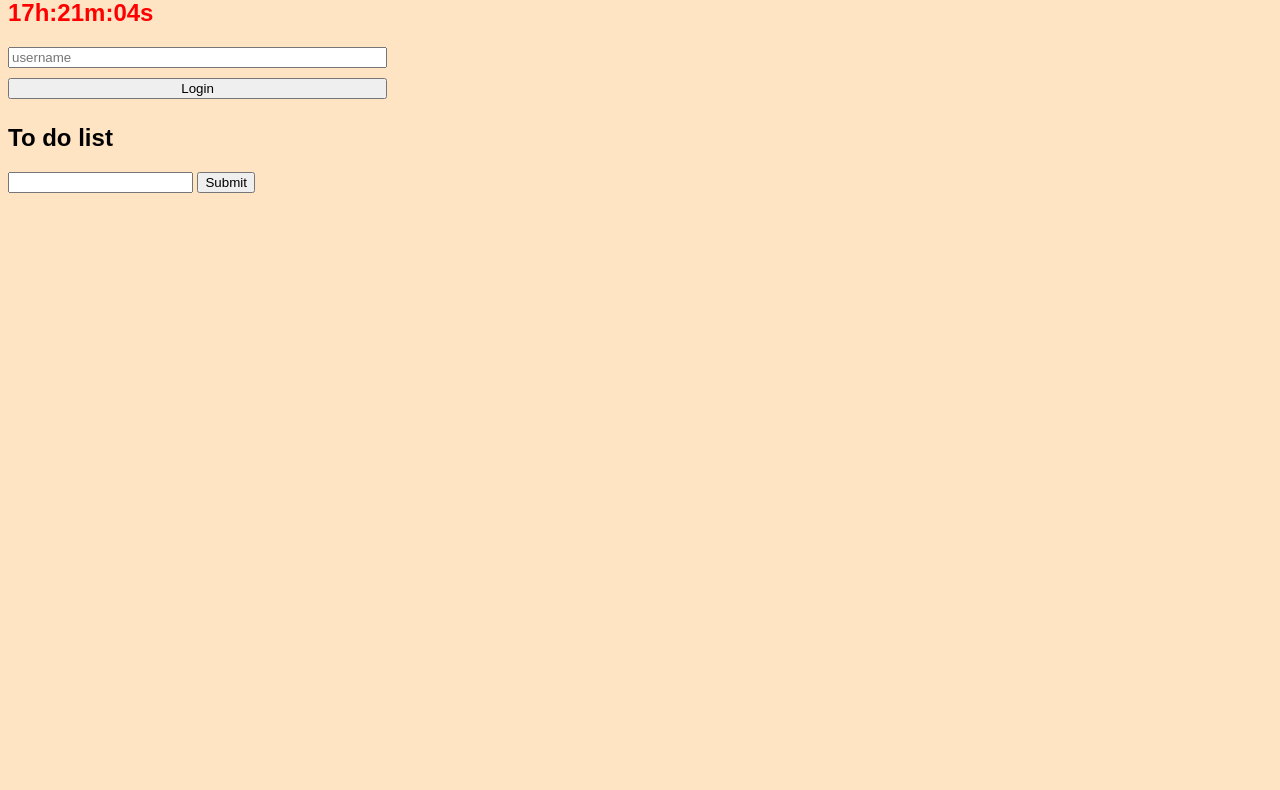
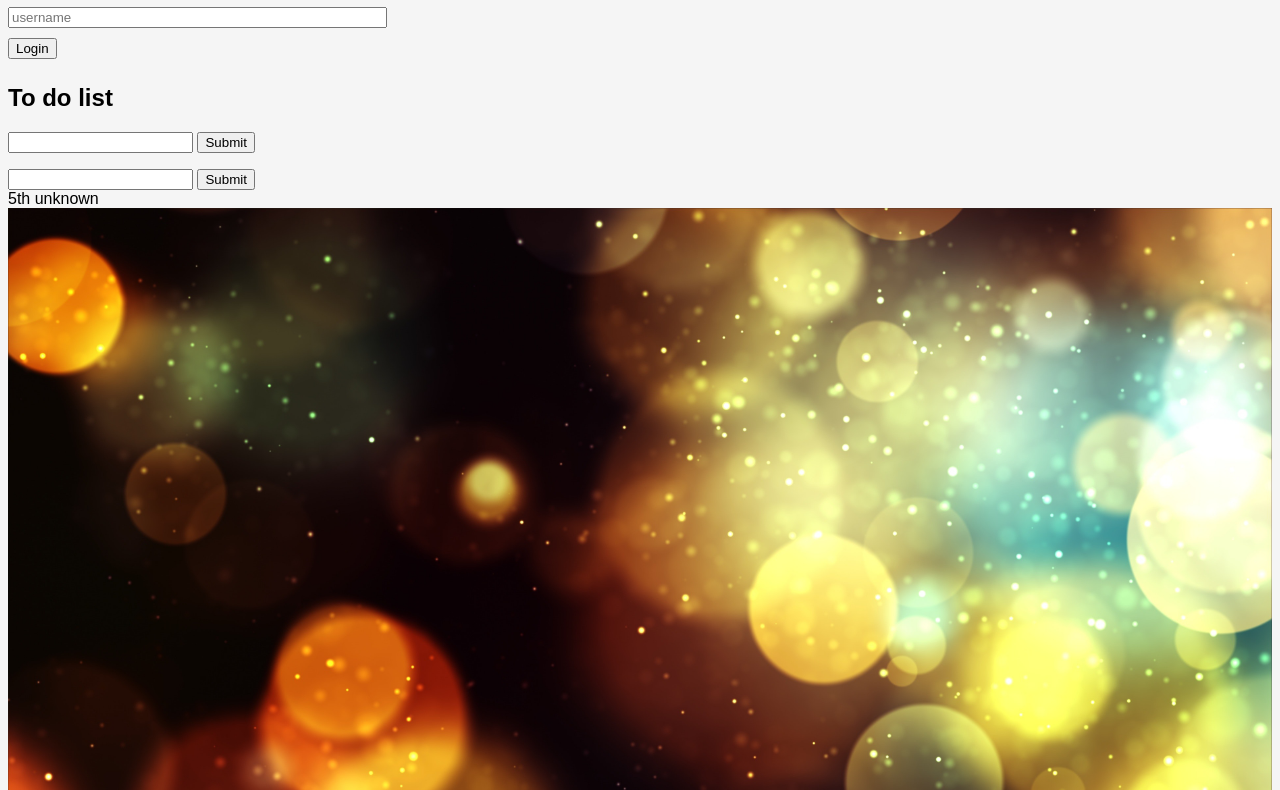
Before and after one commit to wlarkspur/vanila-js, a plain HTML site: page index.html in a window 1280 px wide. Shown: the part 81-871 px from the top of the page. Before the commit the page ends 800 px from the top, so only its background shows below. Drawn offline with Linux system fonts and the light colour scheme.

Commit message:
Vanial Final

```diff
--- a/index.html
+++ b/index.html
@@ -10,38 +10,54 @@
   <body>
     <div class="app">
       <h1>Current Time</h1>
-      <h2 class="app__clock">00:00:00</h2>
+      <h1 class="app__clock">00:00:00</h1>
     </div>
 
     <h1 class="greeting hidden"></h1>
+
     <div class="login-hidden hidden">
       <form class="login-form">
         <input
           class="login-form__username"
           type="text"
           placeholder="username"
+          required
         />
+      </form>
+      <input class="login-form__login" type="submit" value="Login" />
+    </div>
 
-        <input class="login-form__login" type="submit" value="Login" />
+    <h2>To do list</h2>
+    <div class="todolist">
+      <form class="todolist__list">
+        <input class="todolist__input" type="text" required />
+        <input class="todolist__list__btn" type="submit" />
+      </form>
+    </div>
+    <nav>
+      <ul class="todolist__ul"></ul>
+    </nav>
+
+    <div>
+      <form action="">
+        <input type="text" required />
+        <input type="submit" name="" id="" />
       </form>
     </div>
 
-    <div class="todolist">
-      <h2>To do list</h2>
-      <form class="todolist__list" action="">
-        <input class="todolist__input" type="text" />
-        <input class="todolist__list__btn" type="submit" />
-      </form>
-      <nav>
-        <ul class="todolist__ul"></ul>
-      </nav>
+    <div id="quote">
+      <span></span>
+      <span></span>
     </div>
+
     <div id="weather">
       <span></span>
       <span></span>
     </div>
 
-    <script src="index.js"></script>
-    <script src="weather.js"></script>
+    <script src="js/index.js"></script>
+    <script src="js/weather.js"></script>
+    <script src="js/quotes.js"></script>
+    <script src="js/background.js"></script>
   </body>
 </html>
--- /dev/null
+++ b/js/background.js
@@ -0,0 +1,16 @@
+const images = [
+  "pexels-alexander-grey-1191710.jpg",
+  "pexels-francesco-ungaro-673648.jpg",
+  "pexels-moose-photos-1037992.jpg",
+  "pexels-pixabay-220067.jpg",
+  "pexels-pixabay-531880.jpg",
+  "pexels-s-migaj-747964.jpg",
+];
+
+const randomImage = images[Math.floor(Math.random() * images.length)];
+
+const bgImage = document.createElement("img");
+
+bgImage.src = `img/${randomImage}`;
+
+document.body.appendChild(bgImage);
--- /dev/null
+++ b/js/quotes.js
@@ -0,0 +1,30 @@
+const quotes = [
+  {
+    quotes: "1st",
+    author: "unknown",
+  },
+  {
+    quotes: "2nd",
+    author: "unknown",
+  },
+  {
+    quotes: "3rd",
+    author: "unknown",
+  },
+  {
+    quotes: "4th",
+    author: "unknown",
+  },
+  {
+    quotes: "5th",
+    author: "unknown",
+  },
+];
+
+const quote = document.querySelector("#quote span:first-child");
+const author = document.querySelector("#quote span:last-child");
+
+const todaysQuote = quotes[Math.floor(Math.random() * quotes.length)];
+
+quote.innerText = todaysQuote.quotes;
+author.innerText = todaysQuote.author;
--- a/style.css
+++ b/style.css
@@ -1,10 +1,18 @@
 body {
   font-family: sans-serif;
-  background-color: bisque;
+  background-color: whitesmoke;
+  background-image: inherit;
+}
+
+.app {
+  display: flex;
+  margin: 0px 15px;
+  justify-content: center;
 }
 
 .app__clock {
   color: red;
+  margin-left: 10px;
 }
 
 .hidden {
@@ -28,3 +36,7 @@ body {
 .login-form__login {
   margin: 5px 0px;
 }
+
+img {
+  width: 100%;
+}
```
Also changed, not shown: img/pexels-francesco-ungaro-673648.jpg (added), img/pexels-moose-photos-1037992.jpg (added), img/pexels-pixabay-220067.jpg (added), img/pexels-pixabay-531880.jpg (added), js/index.js (renamed from index.js), js/weather.js (renamed from weather.js), 2 other files.
